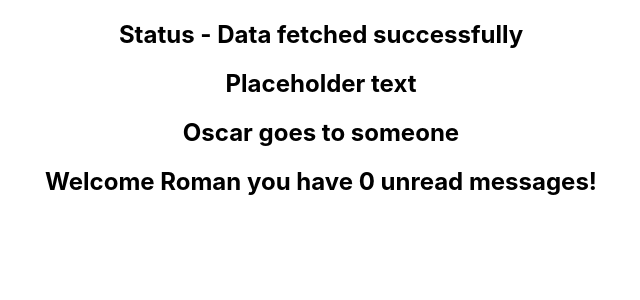
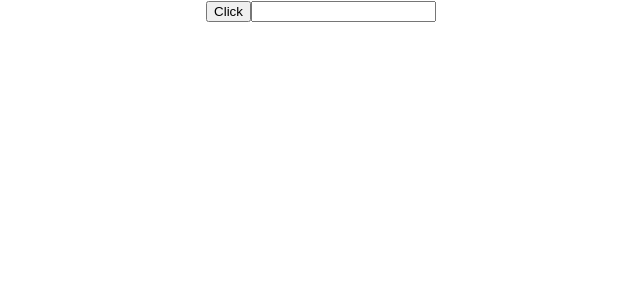
Before and after one commit to kutsen-rom/react-typescript, a React (Create React App) app: page / in a window 1280 px wide. Shown: the top 300 px of the page, without its empty margins (319-959 px from the left). Built offline with nearby package versions, Linux system fonts and the light colour scheme.

Commit message:
Complete exercise 6

```diff
--- a/src/App.tsx
+++ b/src/App.tsx
@@ -1,20 +1,12 @@
 import "./App.css";
-import Greeting from "./component/Greeting";
-import Heading from "./component/Heading";
-import Oscar from "./component/Oscar";
-import Status from "./component/Status";
+import Button from "./component/Button";
+import Input from "./component/Input";
 
 function App() {
   return (
     <div className="App">
-      <Status status="success" />
-      <Heading>Placeholder text</Heading>
-      <Oscar>
-        <Heading>
-          Oscar goes to someone
-        </Heading>
-      </Oscar>
-      <Greeting name="Roman" isLoggedIn={true} />
+      <Button handleClick={(e, id) => console.log(e, id)} />
+      <Input value="" handleChange={(e) => console.log(e.target.value)} />
     </div>
   );
 }
--- /dev/null
+++ b/src/component/Button.tsx
@@ -0,0 +1,7 @@
+type ButtonProps = {
+  handleClick: (e: React.MouseEvent<HTMLButtonElement>, id: number) => void;
+};
+
+export default function Button({ handleClick }: ButtonProps) {
+  return <button onClick={(e) => handleClick(e, 1)}>Click</button>;
+}
--- /dev/null
+++ b/src/component/Input.tsx
@@ -0,0 +1,11 @@
+type InputProps = {
+  value: string;
+  handleChange: (e: React.ChangeEvent<HTMLInputElement>) => void;
+};
+
+export default function Input({ handleChange, value }: InputProps) {
+    function handleInputChange({target}: React.ChangeEvent<HTMLInputElement>) {
+        console.log(target.value)
+    }
+  return <input value={value} onChange={handleInputChange} type="text" />;
+}
```
